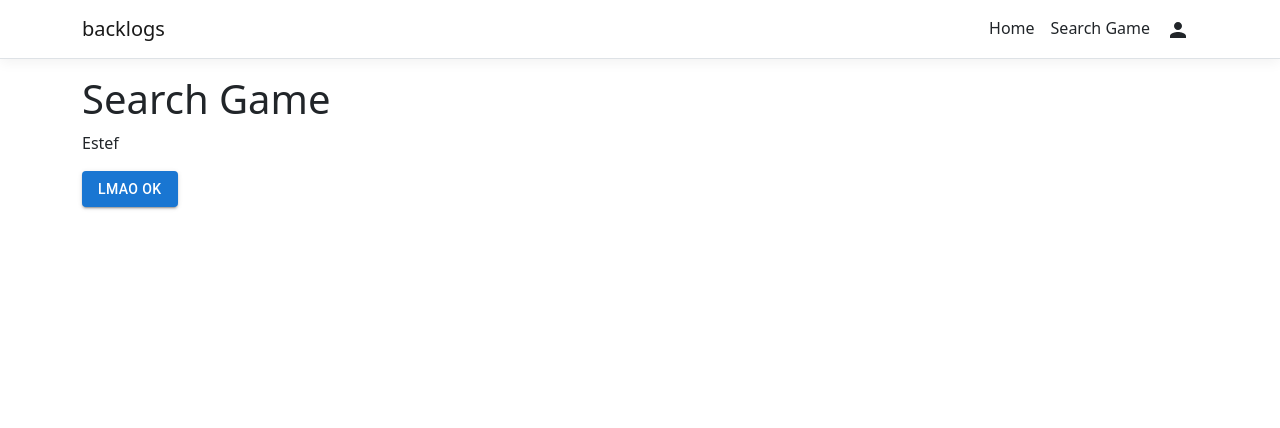
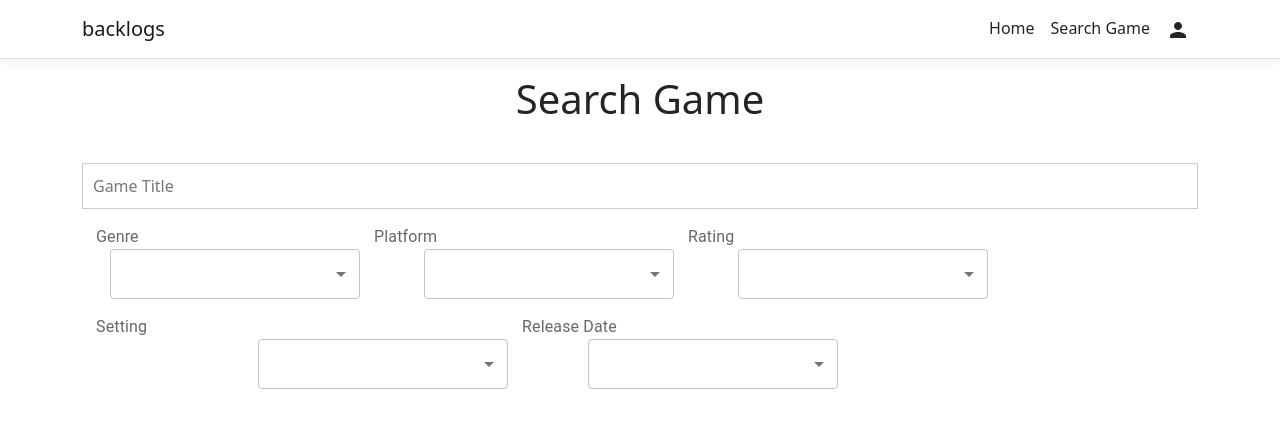
Before and after one commit to The-Appletuns/backlogs, a React (Create React App) app in the folder ClientApp/: page /search-game in a window 1280 px wide. Shown: the top 428 px of the page. Built offline with nearby package versions, Linux system fonts and the light colour scheme.

Commit message:
Search Game Page
- have it formatted
- only problem is i can get the labeling right and i cant figure out how to make it line up with the dropdown

```diff
--- a/ClientApp/src/components/SearchGame.js
+++ b/ClientApp/src/components/SearchGame.js
@@ -1,18 +1,143 @@
 import React, { Component } from 'react';
+import match from 'autosuggest-highlight/match';
+import parse from 'autosuggest-highlight/parse';
+import {Box, Button, TextField, Autocomplete, Grid, Typography, MenuItem, Select, InputLabel, FormControl, FormLabel, StepLabel} from '@mui/material';
 
-import Box from '@mui/material/Box';
-import Button from '@mui/material/Button'
+const games = ["Baldur's Gate III", "Persona 5: Royal", "Animal Crossing: New Leaf", "The Sims 4"];
 
 export class SearchGame extends Component {
     static displayName = SearchGame.name;
 
     render() {
         return (
-            <Box>
+
+            <><Box
+                display="flex"
+                alignItems="center"
+                justifyContent="center"
+                marginBottom={4}
+            >
                 <h1>Search Game</h1>
-                <p>Estef</p>
-                <Button variant='contained'>LMAO OK</Button>
             </Box>
+            <Autocomplete
+                style={{ width: "100%"}}
+                options={games}
+                renderInput={(params) => {
+                    return (
+                        <div ref={params.InputProps.ref}>
+                            {/* <label htmlFor='game-lists'>Game Title:</label> */}
+                            <input
+                                id='game-lists'
+                                type='text'
+                                placeholder='Game Title'
+                                style={{
+                                    border: "1px solid #cccccc",
+                                    padding: "10px",
+                                    width: "100%",
+                                }}
+                                {...params.inputProps}
+                            />
+                        </div>
+                    );
+                }}
+            />
+            {/* First Select */}
+            <FormControl >
+                <InputLabel id="genre-select-label">Genre</InputLabel>
+                <Select
+                    labelId="genre-select-label"
+                    sx={{
+                        marginLeft: 3.5,
+                        marginTop: 5,
+                        width: 250,
+                        height: 50,
+                    }}
+                >
+                    <MenuItem value={1}>Action</MenuItem>
+                    <MenuItem value={2}>Puzzle</MenuItem>
+                    <MenuItem value={3}>Role-Playing</MenuItem>
+                    <MenuItem value={4}>Simulatiom</MenuItem>
+                    <MenuItem value={5}>Yellow</MenuItem>
+                </Select>
+            </FormControl>
+
+            {/* Second Select */}
+            <FormControl>
+                <InputLabel id="platform-select-label">Platform</InputLabel>
+                <Select
+                    labelId="platform-select-label"
+                    sx={{
+                        marginLeft: 8,
+                        marginTop: 5,
+                        width: 250,
+                        height: 50,
+                    }}
+                >
+                    <MenuItem value={1}>PlayStation</MenuItem>
+                    <MenuItem value={2}>Xbox</MenuItem>
+                    <MenuItem value={3}>PC</MenuItem>
+                </Select>
+            </FormControl>
+
+            {/* Third Select */}
+            <FormControl>
+                <InputLabel id="rating-select-label">Rating</InputLabel>
+                <Select
+                    labelId="rating-select-label"
+                    sx={{
+                        marginLeft: 8,
+                        marginTop: 5,
+                        width: 250,
+                        height: 50,
+                    }}
+                >
+                    <MenuItem value={1}>5 Stars</MenuItem>
+                    <MenuItem value={2}>4 Stars</MenuItem>
+                    <MenuItem value={3}>3 Stars</MenuItem>
+                    <MenuItem value={4}>2 Stars</MenuItem>
+                    <MenuItem value={5}>1 Star</MenuItem>
+                </Select>
+            </FormControl>
+
+            <FormControl>
+                <InputLabel id="setting-select-label">Setting</InputLabel>
+                <Select
+                    labelId="setting-select-label"
+                    sx={{
+                        marginTop: 5,
+                        marginLeft: 22,
+                        width: 250,
+                        height: 50,
+                    }}
+                >
+                    <MenuItem value={1}>Fantasy</MenuItem>
+                    <MenuItem value={2}>Post-apocalyptic</MenuItem>
+                    <MenuItem value={3}>Sci-fi</MenuItem>
+                </Select>
+            </FormControl>
+
+            <FormControl>
+                <InputLabel id="date-select-label">Release Date</InputLabel>
+                <Select
+                    labelId="date-select-label"
+                    sx={{
+                        marginTop: 5,
+                        marginLeft: 10,
+                        width: 250,
+                        height: 50,
+                    }}
+
+                >
+                    <MenuItem value={1}>2017</MenuItem>
+                    <MenuItem value={2}>1990</MenuItem>
+                    <MenuItem value={3}>2023</MenuItem>
+
+                </Select>
+            </FormControl>
+            </>
+
+
         );
+
     }
 }
--- /dev/null
+++ b/package.json
@@ -0,0 +1,5 @@
+{
+  "dependencies": {
+    "autosuggest-highlight": "^3.3.4"
+  }
+}
```
Also changed, not shown: 1 other file (tests, documents, lock files or other folders).
